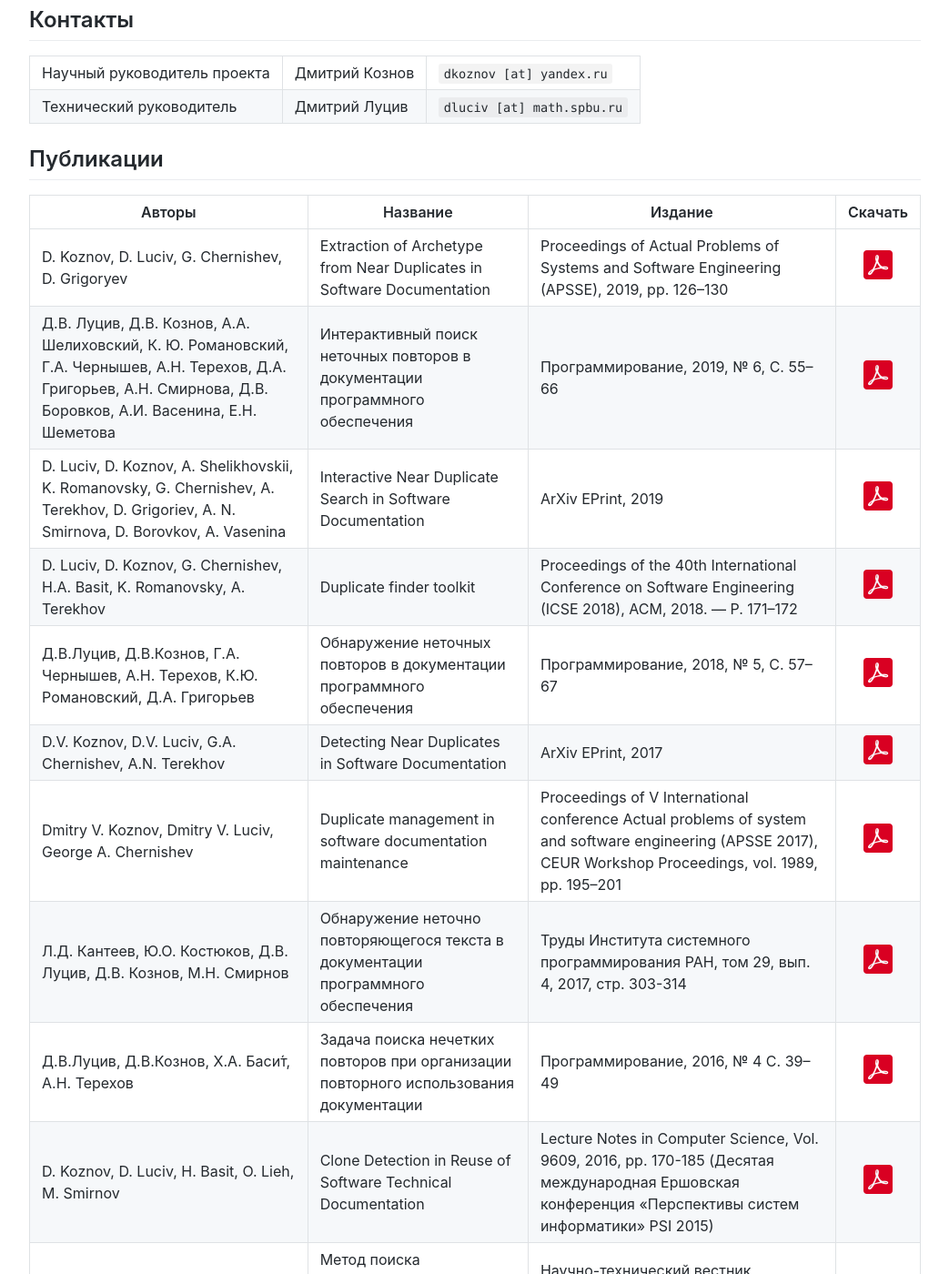
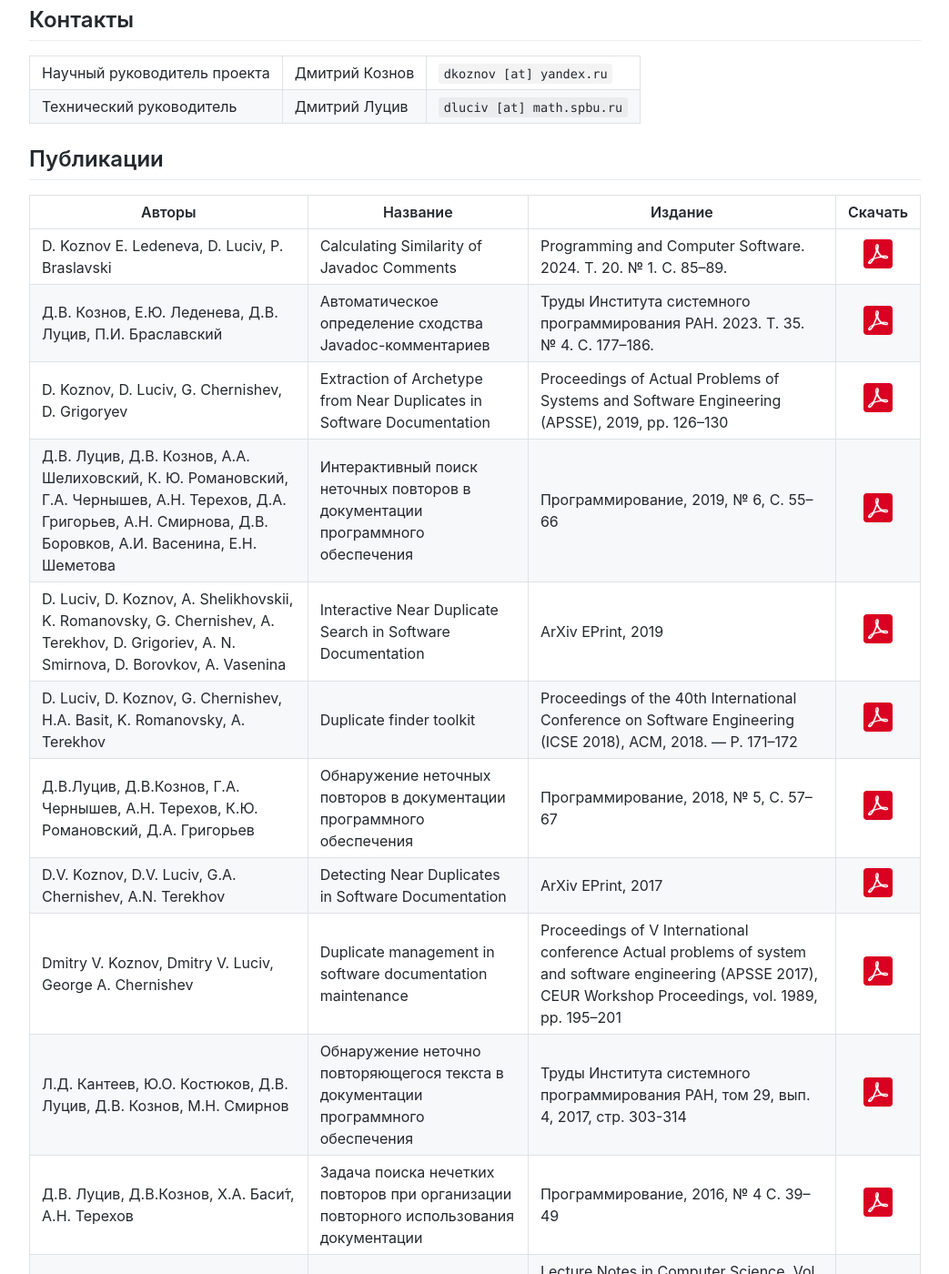
Before and after one commit to docline/docline.github.io, a Jekyll site: the page built from index.ru.md, in a window 1280 px wide and 1400 px high, scrolled down 1128 px. Shown: the whole window at 91% size, without its empty margins (118-1161 px from the left). Built offline with Jekyll 4.4.1, drawn with Linux system fonts in a browser that asks for light colours; comment, search, counter and statistics services are not loaded.

Commit message:
Ещё парочку

```diff
--- a/index.ru.md
+++ b/index.ru.md
@@ -75,6 +75,8 @@ title: Duplicate Finder
 
 | Авторы                                                                       | Название                                                                                | Издание                                                                                                                                                         | Скачать
 |-|-|-|:--:|
+| D. Koznov E. Ledeneva, D. Luciv, P. Braslavski                               | Calculating Similarity of Javadoc Comments                                              | Programming and Computer Software. 2024. Т. 20. № 1. С. 85–89.                                                                                                  | [![pdf](/img/pdf.png)](/pdf/articles/dkoznov.eledeneva.dluciv.pbraslavski.2024.programming.en.pdf)
+| Д.В. Кознов, Е.Ю. Леденева, Д.В. Луцив, П.И. Браславский                     | Автоматическое определение сходства Javadoc-комментариев                                | Труды Института системного программирования РАН. 2023. Т. 35. № 4. С. 177–186.                                                                                  | [![pdf](/img/pdf.png)](/pdf/articles/dkoznov.eledeneva.dluciv.pbraslavski.2023.ispras.ru.pdf)
 | D. Koznov, D. Luciv, G. Chernishev, D. Grigoryev                             | Extraction of Archetype from Near Duplicates in Software Documentation                  | Proceedings of Actual Problems of Systems and Software Engineering (APSSE), 2019, pp. 126–130                                                                   | [![pdf](/img/pdf.png)](/pdf/articles/dkoznov.dluciv.gchernishev.dgrigoriev.2019.apsse.pdf)
 | Д.В. Луцив, Д.В. Кознов, А.А. Шелиховский, К. Ю. Романовский, Г.А. Чернышев, А.Н. Терехов, Д.А. Григорьев, А.Н. Смирнова, Д.В. Боровков, А.И. Васенина, Е.Н. Шеметова | Интерактивный поиск неточных повторов в документации программного обеспечения | Программирование, 2019, № 6, С. 55–66                                           | [![pdf](/img/pdf.png)](/pdf/articles/dluciv.dkoznov.atshelikhovski.etal.2019.programming.ru.pdf)
 | D. Luciv, D. Koznov, A. Shelikhovskii, K. Romanovsky, G. Chernishev, A. Terekhov, D. Grigoriev, A. N. Smirnova, D. Borovkov, A. Vasenina | Interactive Near Duplicate Search in Software Documentation | ArXiv EPrint, 2019                                                                                                              | [![pdf](/img/pdf.png)](https://arxiv.org/pdf/1908.08266.pdf)
@@ -83,7 +85,7 @@ title: Duplicate Finder
 | D.V. Koznov, D.V. Luciv, G.A. Chernishev, A.N. Terekhov                      | Detecting Near Duplicates in Software Documentation                                     | ArXiv EPrint, 2017                                                                                                                                              | [![pdf](/img/pdf.png)](https://arxiv.org/pdf/1711.04705.pdf)
 | Dmitry V. Koznov, Dmitry V. Luciv, George A. Chernishev                      | Duplicate management in software documentation maintenance                              | Proceedings of V International conference Actual problems of system and software engineering (APSSE 2017), CEUR Workshop Proceedings, vol. 1989, pp. 195–201    | [![pdf](/img/pdf.png)](/pdf/articles/dkoznov.dluciv.gchernichev.2017.apsse.pdf)
 | Л.Д. Кантеев, Ю.О. Костюков, Д.В. Луцив, Д.В. Кознов, М.Н. Смирнов           | Обнаружение неточно повторяющегося текста в документации программного обеспечения       | Труды Института системного программирования РАН, том 29, вып. 4, 2017, стр. 303-314                                                                             | [![pdf](/img/pdf.png)](/pdf/articles/kanteev.kostykov.luciv.koznov.smirnov.2017.ispras.pdf)
-| Д.В.Луцив, Д.В.Кознов, Х.А. Баси́т, А.Н. Терехов                             | Задача поиска нечетких повторов при организации повторного использования документации   | Программирование, 2016, № 4 С. 39–49                                                                                                                            | [![pdf](/img/pdf.png)](/pdf/articles/luciv.koznov.basit.terekhov_2016_ru.pdf)
+| Д.В. Луцив, Д.В.Кознов, Х.А. Баси́т, А.Н. Терехов                             | Задача поиска нечетких повторов при организации повторного использования документации   | Программирование, 2016, № 4 С. 39–49                                                                                                                            | [![pdf](/img/pdf.png)](/pdf/articles/luciv.koznov.basit.terekhov_2016_ru.pdf)
 | D. Koznov, D. Luciv, H. Basit, O. Lieh, M. Smirnov                           | Clone Detection in Reuse of Software Technical Documentation                            | Lecture Notes in Computer Science, Vol. 9609, 2016, pp. 170-185 (Десятая международная Ершовская конференция «Перспективы систем информатики» PSI 2015)         | [![pdf](/img/pdf.png)](/pdf/articles/koznov.luciv.basit.lieh.smirnov_2016.pdf)
 | Д.В.Луцив, Д.В.Кознов, Х.А. Баси́т, О.Е. Ли, М.Н. Смирнов, К.Ю. Романовский  | Метод поиска повторяющихся фрагментов текста в технической документации                 | Научно-технический вестник информационных технологий, механики и оптики./ Вып. 4 (92), СПб НИУ ИТМО 2014. С. 106–114.                                           | [![pdf](/img/pdf.png)](/pdf/articles/dluciv.dkoznov.etall.2014.ifmo.pdf)
 
```
Also changed, not shown: index.en.md (+2 -1 lines), 2 other files.
